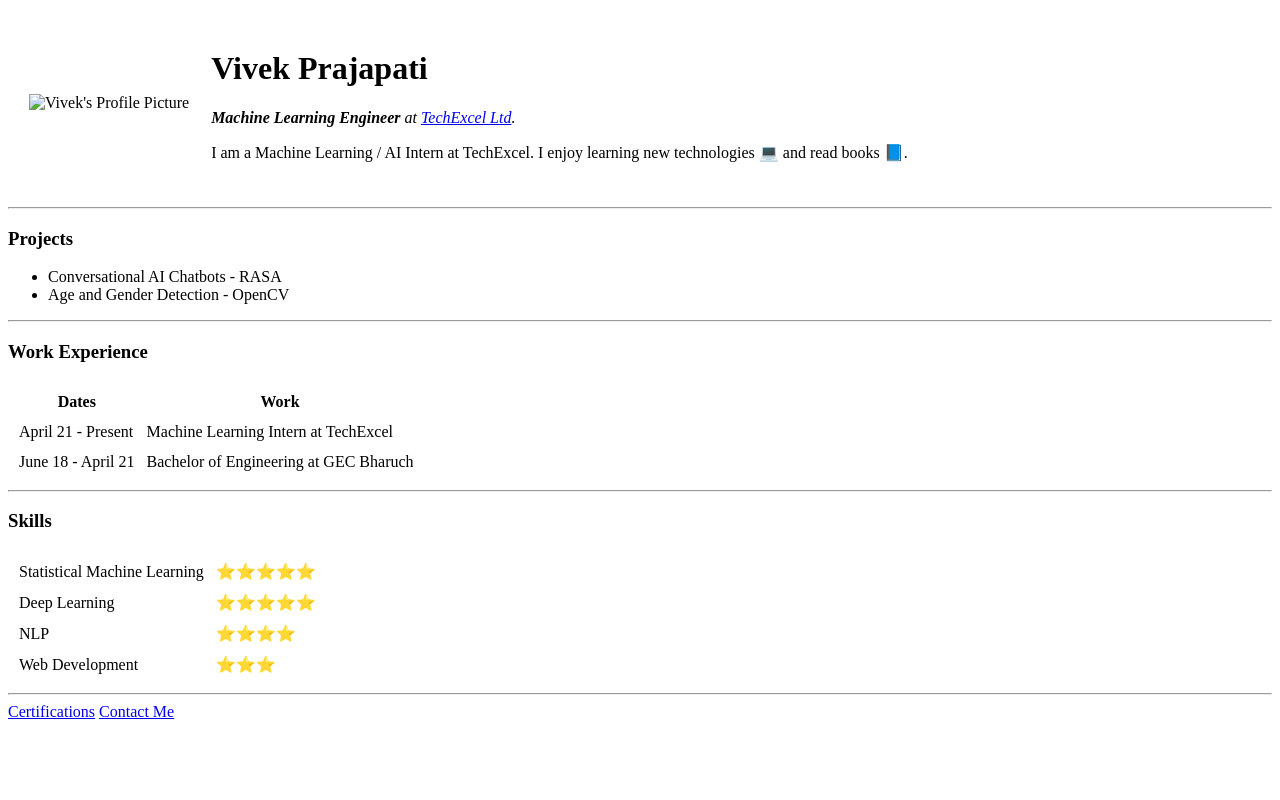
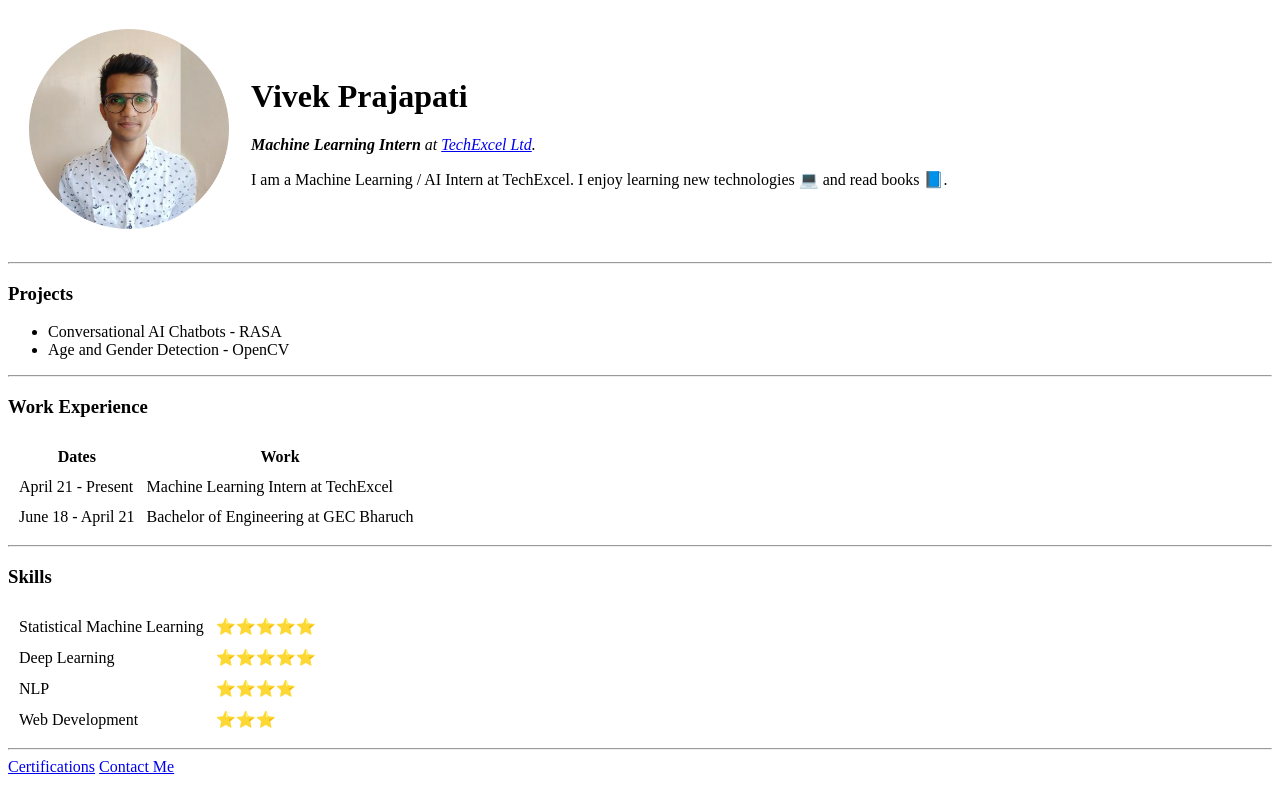
Before and after one commit to vivekprajapati2048/html-cv, a plain HTML site: page index.html in a window 1280 px wide. Drawn offline with Linux system fonts and the light colour scheme.

Commit message:
fixed image loading problem

```diff
--- a/index.html
+++ b/index.html
@@ -12,12 +12,12 @@
     <!--cellspacing might be depreciated-->
     <tr>
       <td>
-        <img scr="images/mypic.jpeg" alt="Vivek's Profile Picture" />
+        <img src="images\vivek.png" alt="Vivek's Profile Picture" width="200" height="200" />
       </td>
       <td>
         <h1>Vivek Prajapati</h1>
         <p>
-          <em><strong> Machine Learning Engineer</strong> at <a href="https://www.techexcel.eu/">TechExcel Ltd</a>.</em>
+          <em><strong> Machine Learning Intern</strong> at <a href="https://www.techexcel.eu/">TechExcel Ltd</a>.</em>
         </p>
         <p>
           I am a Machine Learning / AI Intern at TechExcel. I enjoy learning new technologies 💻 and read books 📘.
```
Also changed, not shown: reachme.html (+2 -2 lines), images/vivek.png (added).
